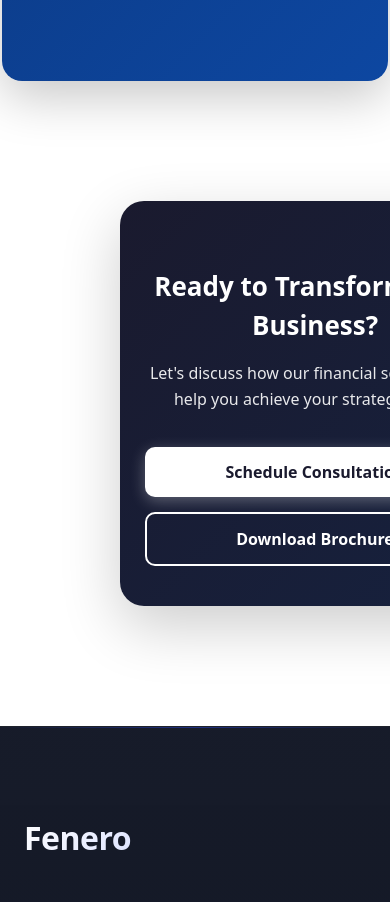
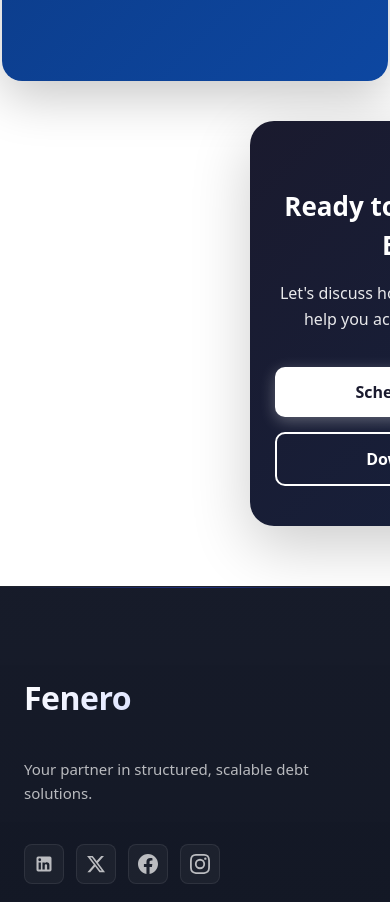
Before and after one commit to tanishhhk/Fenero, a React (Vite) app: page / in a window 390 px wide. Shown: the part 4820-5722 px from the top of the page. Built offline with nearby package versions, Linux system fonts and the light colour scheme.

Commit message:
Consult margin adjustment

```diff
--- a/src/App.css
+++ b/src/App.css
@@ -715,13 +715,14 @@
   background: linear-gradient(135deg, #1a1a2e 0%, #16213e 100%);
   width: 100%;
   max-width: 1400px;
-  margin:120px;
+  margin-left :250px;
   border-radius: 24px;
   padding: 60px 40px;
   text-align: center;
   color: white;
   box-shadow: 0 20px 60px rgba(0, 0, 0, 0.2);
-}
+  padding: 40px 25px;
+  }
 
 /* CTA title */
 .services-cta-title {
@@ -865,10 +866,6 @@
 
   .services-card-title-enhanced {
     font-size: 20px;
-  }
-
-  .services-bottom-cta {
-    padding: 40px 25px;
   }
 
   .services-cta-title {
```
